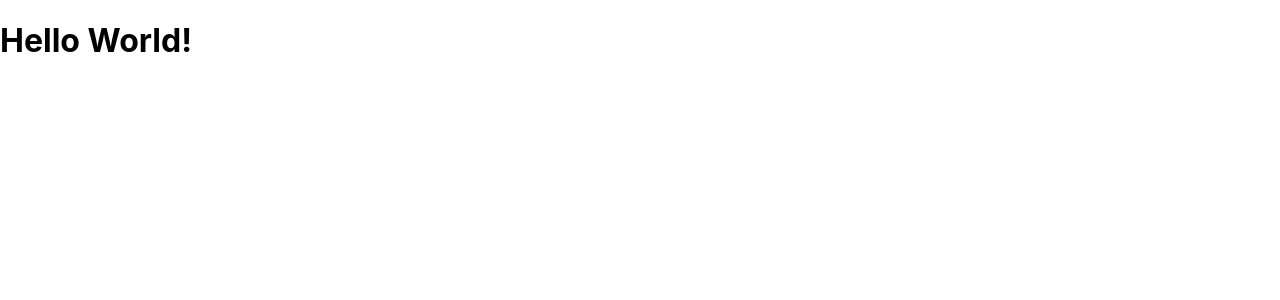
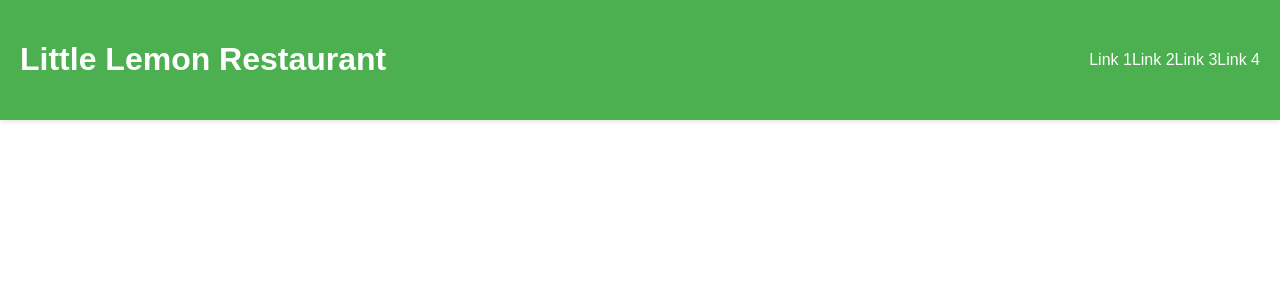
Before and after one commit to webBrah/react, a React (Create React App) app in the folder little-lemon-restaurant/: page / in a window 1280 px wide. Shown: the top 300 px of the page. Built offline with nearby package versions, Linux system fonts and the light colour scheme.

Commit message:
Header Component

```diff
--- a/little-lemon-restaurant/src/App.css
+++ b/little-lemon-restaurant/src/App.css
@@ -36,3 +36,5 @@
     transform: rotate(360deg);
   }
 }
+
+/* Start here */
--- a/little-lemon-restaurant/src/App.js
+++ b/little-lemon-restaurant/src/App.js
@@ -1,9 +1,9 @@
-import logo from './logo.svg';
 import './App.css';
+import Header from './components/Header/Header';
 
 function App() {
   return (
-    <h1> Hello World!</h1>
+    <Header />
   );
 }
 
--- /dev/null
+++ b/little-lemon-restaurant/src/components/Header/Header.css
@@ -0,0 +1,44 @@
+/* Container for the header */
+.header {
+  display: flex; /* Use Flexbox */
+  justify-content: space-between; /* Distribute space between the heading and nav menu */
+  align-items: center; /* Align items vertically in the center */
+  padding: 20px; /* Add some padding */
+  background-color: #4caf50; /* Green background */
+  color: white; /* Set text color */
+  font-family: Arial, sans-serif; /* Set font family */
+  box-shadow: 0px 2px 4px rgba(0, 0, 0, 0.1); /* Add a subtle shadow */
+}
+
+/* Heading styling */
+.header .heading {
+  flex: 0 0 30%; /* 30% width and not resizable */
+  font-size: 24px; /* Set font size */
+}
+
+/* Navigation menu styling */
+.header .nav-menu {
+  display: flex; /* Use Flexbox */
+  flex: 0 0 70%; /* 70% width and not resizable */
+  justify-content: flex-end; /* Align menu items to the right */
+  list-style-type: none; /* Remove bullets from list */
+  margin: 0; /* Remove default margin */
+  padding: 0; /* Remove default padding */
+}
+
+/* Navigation menu items styling */
+.header .nav-menu li {
+  display: inline; /* Display list items inline */
+}
+
+.header .nav-menu li a {
+  padding: 0 15px; /* Add some padding */
+  text-decoration: none; /* Remove underline */
+  color: white; /* Set text color */
+  font-size: 18px; /* Set font size */
+}
+
+/* Hover effect on menu items (optional) */
+.header .nav-menu li a:hover {
+  color: #45a049; /* Change the text color when hovered */
+}
--- /dev/null
+++ b/little-lemon-restaurant/src/components/Header/Header.jsx
@@ -0,0 +1,21 @@
+import "./Header.css"
+
+export default function Header() {
+  return (
+    <>
+      <header className="header">
+        <div className="logo">
+          <h1>Little Lemon Restaurant</h1>
+        </div>
+        <div className="nav-menu">
+          <ul>
+            <li>Link 1</li>
+            <li>Link 2</li>
+            <li>Link 3</li>
+            <li>Link 4</li>
+          </ul>
+        </div>
+      </header>
+    </>
+  );
+}
```
